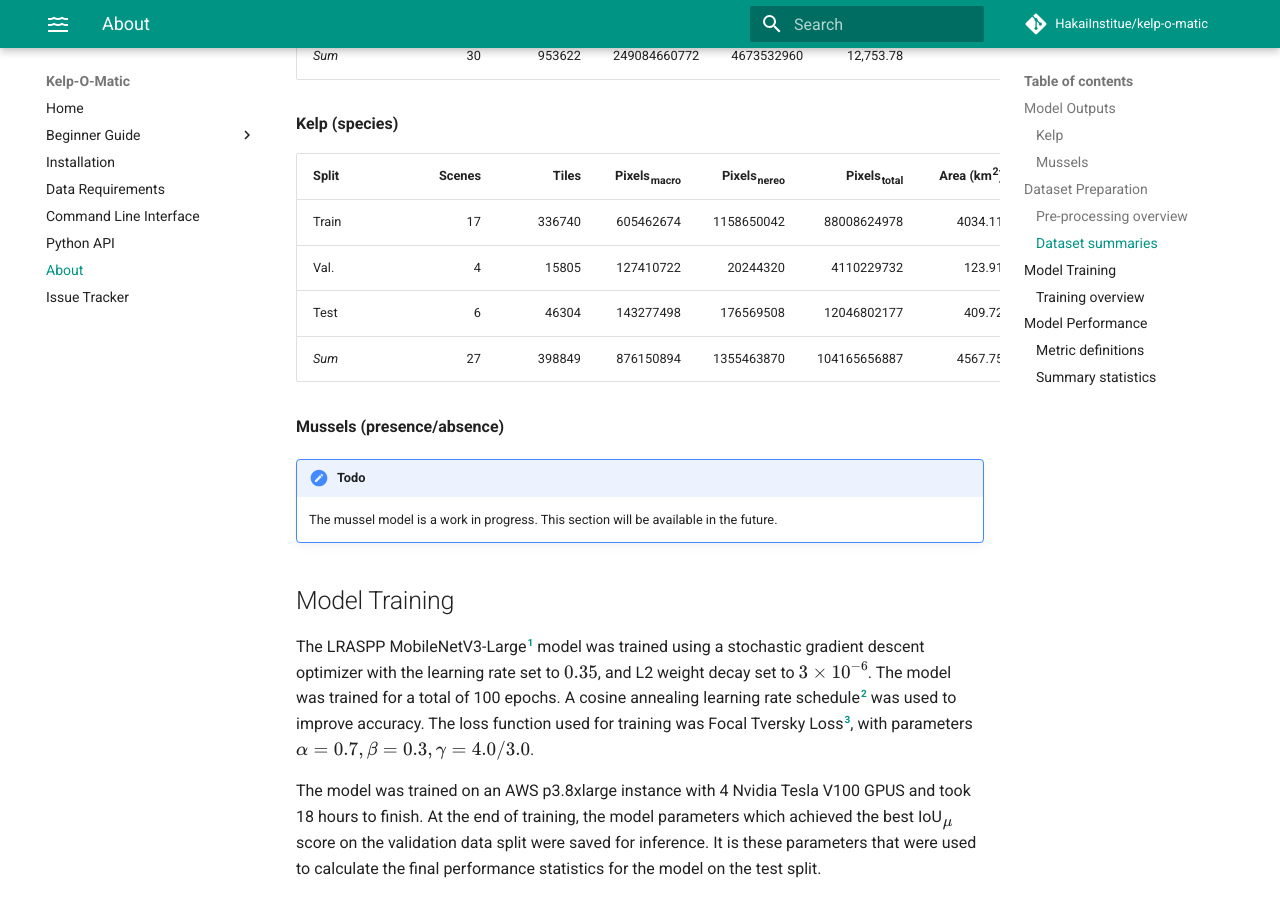
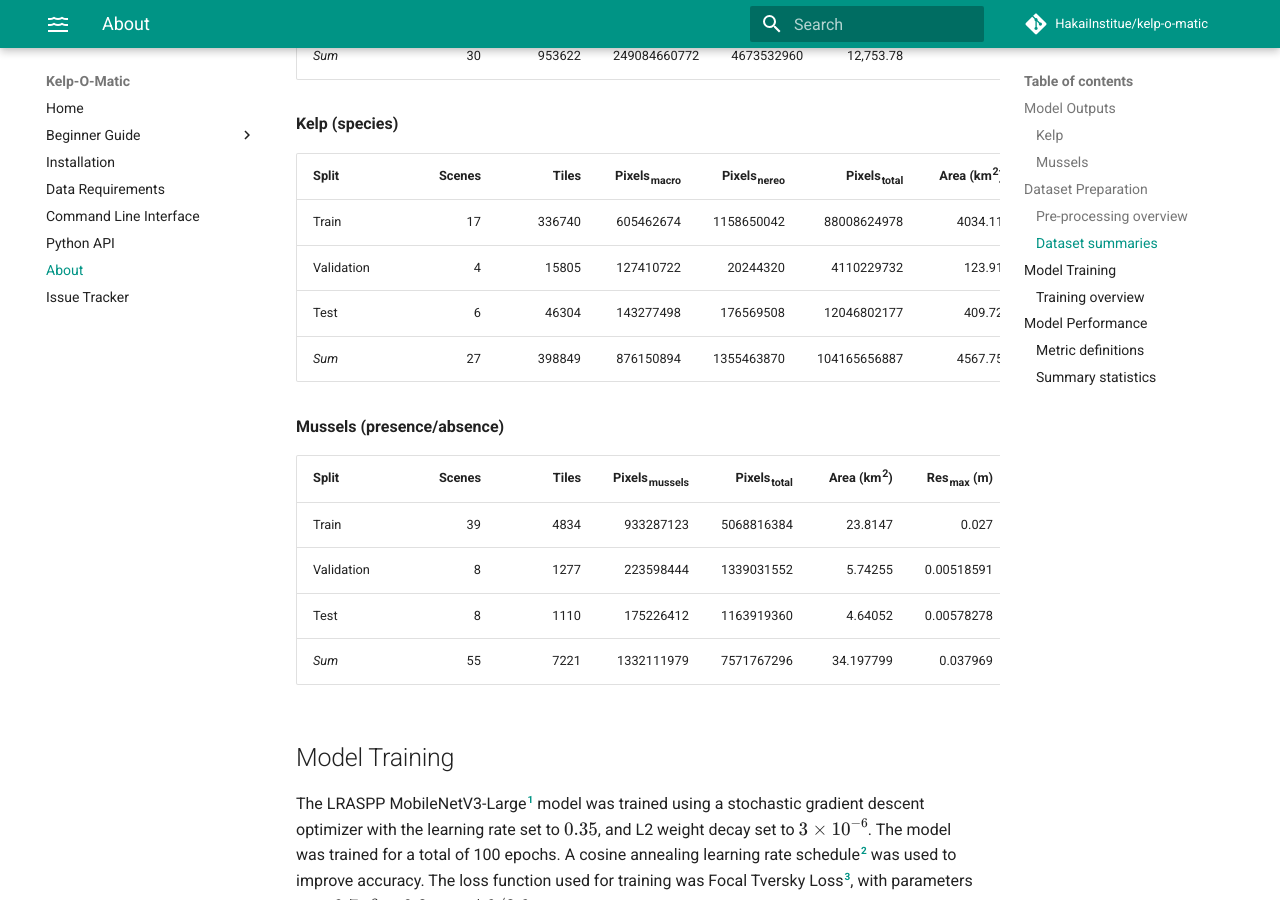
Before and after one commit to HakaiInstitute/kelp-o-matic, an MkDocs documentation site: the page built from docs/about.md, in a window 1280 px wide and 900 px high, scrolled down 1930 px. Built offline with MkDocs 1.6.1 and Material for MkDocs 9.7.7, drawn with Linux system fonts in a browser that asks for light colours; comment, search, counter and statistics services are not loaded; some of the changed text lies outside the part shown.

Commit message:
New mussel detection model (#104)
* Update mussel model

Update post processing for mussels function

* Fix shortcut logic for mussel model

Sigmoid activation requires some different logic for handly the shortcut to skip classifying all black regions

* Update mussels dataset statistics

* Linter fixes with Ruff

```diff
--- a/docs/about.md
+++ b/docs/about.md
@@ -87,18 +87,21 @@ flowchart TD
 
 **Kelp (species)**
 
-| Split | Scenes |  Tiles | Pixels~macro~ | Pixels~nereo~ | Pixels~total~ | Area (km^2^) | Res~max~ (m) | Res~min~ (m) | Res~$\mu$~ (m) | Res~$\sigma$~ (m) |
-|:------|-------:|-------:|--------------:|--------------:|--------------:|-------------:|-------------:|-------------:|---------------:|------------------:|
-| Train |     17 | 336740 |     605462674 |    1158650042 |   88008624978 |      4034.11 |       0.1040 |       0.0230 |         0.0488 |            0.0266 |
-| Val.  |      4 |  15805 |     127410722 |      20244320 |    4110229732 |       123.91 |       0.0420 |       0.0230 |         0.0296 |            0.0085 |
-| Test  |      6 |  46304 |     143277498 |     176569508 |   12046802177 |       409.72 |       0.0680 |       0.0230 |         0.0385 |            0.0161 |
-| *Sum* |     27 | 398849 |     876150894 |    1355463870 |  104165656887 |      4567.75 |              |              |                |                   |
+| Split      | Scenes |  Tiles | Pixels~macro~ | Pixels~nereo~ | Pixels~total~ | Area (km^2^) | Res~max~ (m) | Res~min~ (m) | Res~$\mu$~ (m) | Res~$\sigma$~ (m) |
+|:-----------|-------:|-------:|--------------:|--------------:|--------------:|-------------:|-------------:|-------------:|---------------:|------------------:|
+| Train      |     17 | 336740 |     605462674 |    1158650042 |   88008624978 |      4034.11 |       0.1040 |       0.0230 |         0.0488 |            0.0266 |
+| Validation |      4 |  15805 |     127410722 |      20244320 |    4110229732 |       123.91 |       0.0420 |       0.0230 |         0.0296 |            0.0085 |
+| Test       |      6 |  46304 |     143277498 |     176569508 |   12046802177 |       409.72 |       0.0680 |       0.0230 |         0.0385 |            0.0161 |
+| *Sum*      |     27 | 398849 |     876150894 |    1355463870 |  104165656887 |      4567.75 |              |              |                |                   |
 
 **Mussels (presence/absence)**
 
-!!! todo
-
-    The mussel model is a work in progress. This section will be available in the future.
+| Split      | Scenes | Tiles | Pixels~mussels~ | Pixels~total~ | Area (km^2^) | Res~max~ (m) | Res~min~ (m) | Res~$\mu$~ (m) | Res~$\sigma$~ (m) |
+|:-----------|-------:|------:|----------------:|--------------:|-------------:|-------------:|-------------:|---------------:|------------------:|
+| Train      |     39 |  4834 |       933287123 |    5068816384 |      23.8147 |        0.027 |      0.00231 |      0.0082244 |        0.00492054 |
+| Validation |      8 |  1277 |       223598444 |    1339031552 |      5.74255 |   0.00518591 |   0.00330667 |     0.00421985 |       0.000545617 |
+| Test       |      8 |  1110 |       175226412 |    1163919360 |      4.64052 |   0.00578278 |     0.003671 |     0.00435929 |       0.000665025 |
+| *Sum*      |     55 |  7221 |      1332111979 |    7571767296 |    34.197799 |     0.037969 |     0.009288 |       0.016804 |          0.006131 |
 
 ## Model Training
 
@@ -333,22 +336,26 @@ $$
 
 **Mussels (presence/absence)**
 
-!!! todo
+=== "Test split"
 
-    The mussel model is a work in progress. This section will be updated in the future.
+    | Class       |    IoU | Precision | Recall | Accuracy |
+    |:------------|-------:|----------:|-------:|---------:|
+    | Mussels     | 0.7360 |    0.8314 | 0.8262 |        - |
+    | Not Mussels | 0.9824 |    0.9880 | 0.9942 |        - |
+    | *Mean*      | 0.8592 |    0.9097 | 0.9102 |   0.9847 |
 
 === "Validation split"
 
     | Class       |    IoU | Precision | Recall | Accuracy |
     |:------------|-------:|----------:|-------:|---------:|
-    | Mussels     | 0.7684 |    0.8594 | 0.8777 |        - |
-    | Not Mussels | 0.9805 |    0.9917 | 0.9886 |        - |
-    | *Mean*      | 0.8745 |    0.9721 | 0.9721 |   0.9331 |
+    | Mussels     | 0.7863 |    0.9232 | 0.8433 |        - |
+    | Not Mussels | 0.9822 |    0.9887 | 0.9933 |        - |
+    | *Mean*      | 0.8843 |    0.9560 | 0.9183 |   0.9846 |
 
 === "Train split"
 
     | Class       |    IoU | Precision | Recall | Accuracy |
     |:------------|-------:|----------:|-------:|---------:|
-    | Mussels     | 0.8344 |    0.8636 | 0.9595 |        - |
-    | Not Mussels | 0.9770 |    0.9892 | 0.9874 |        - |
-    | *Mean*      | 0.9057 |    0.9264 | 0.9735 |   0.9062 |
+    | Mussels     | 0.7499 |    0.8698 | 0.8425 |        - |
+    | Not Mussels | 0.9783 |    0.9889 | 0.9891 |        - |
+    | *Mean*      | 0.8641 |    0.9294 | 0.9158 |   0.9806 |
--- a/pyproject.toml
+++ b/pyproject.toml
@@ -21,7 +21,6 @@ torchvision = "^0.16.1"
 typer = "^0.9.0"
 
 [tool.poetry.group.dev.dependencies]
-black = "^23.3.0"
 pre-commit = "^3.3.3"
 ruff = "^0.0.272"
 pytest = "^7.3.2"
```
Also changed, not shown: .pre-commit-config.yaml (+3 -6 lines), 6 other files.
